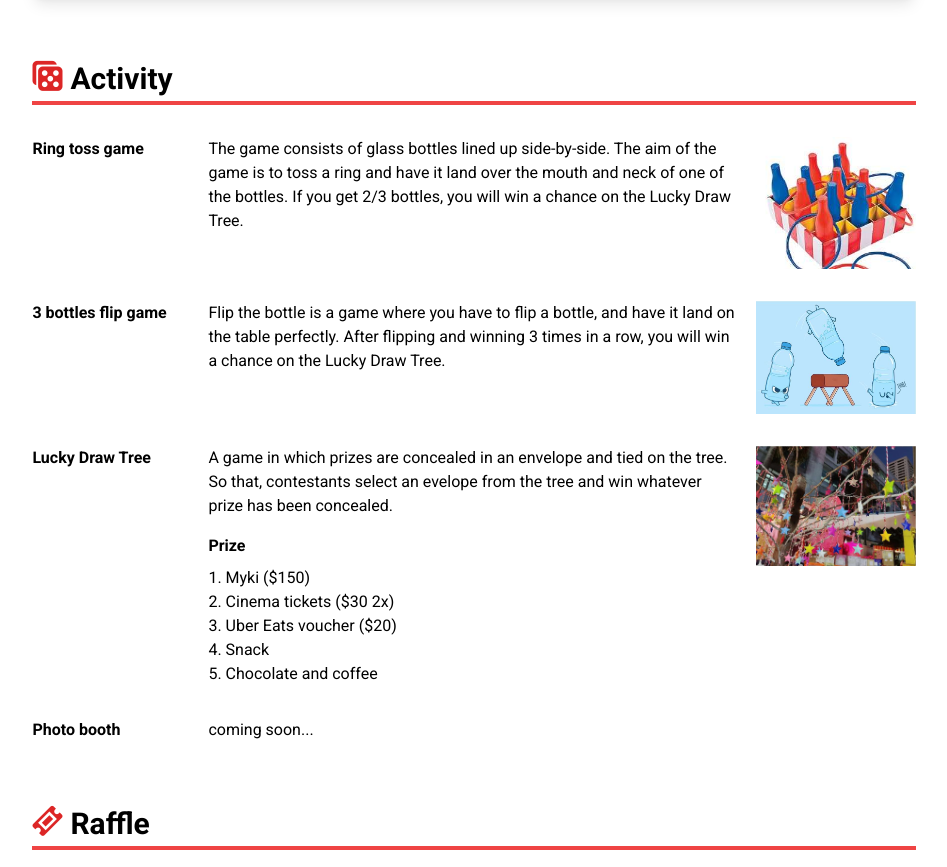
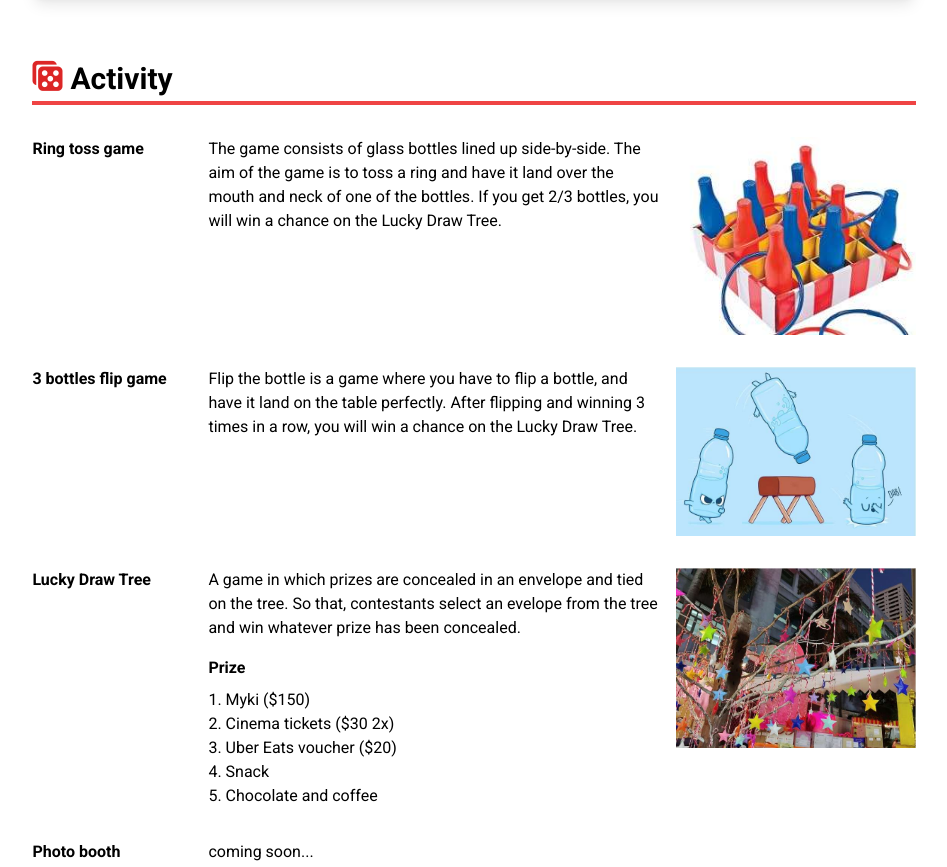
Before and after one commit to marketday-charity-gcm/marketday-charity-gcm.github.io, an Astro site: page / in a window 1280 px wide. Shown: the part 1121-1988 px from the top of the page, without its empty margins (166-1113 px from the left). Built offline with nearby package versions, Linux system fonts and the light colour scheme; Astro itself is replaced by a stand-in of ours; a web font is replaced by a local one.

Commit message:
update: activity image

```diff
--- a/src/pages/index.astro
+++ b/src/pages/index.astro
@@ -59,7 +59,7 @@ import '@splidejs/splide/css/core';
             </dt>
             <dd class="sm:flex gap-4">
               <p>The game consists of glass bottles lined up side-by-side. The aim of the game is to toss a ring and have it land over the mouth and neck of one of the bottles. If you get 2/3 bottles, you will win a chance on the Lucky Draw Tree.</p>
-              <span class="activity-list__image shrink-0 grow-0 mt-4 sm:mt-0 flex justify-center items-start"><img src="/activity/RingToss.jpg" width="160" alt=""></span>
+              <span class="activity-list__image shrink-0 grow-0 mt-4 sm:mt-0 flex justify-center items-start"><img src="/activity/RingToss.jpg" width="240" alt=""></span>
             </dd>
           </div>
           <div class="activity-list__set">
@@ -68,7 +68,7 @@ import '@splidejs/splide/css/core';
             </dt>
             <dd class="sm:flex gap-4">
               <p>Flip the bottle is a game where you have to flip a bottle, and have it land on the table perfectly. After flipping and winning 3 times in a row, you will win a chance on the Lucky Draw Tree.</p>
-              <span class="activity-list__image shrink-0 grow-0 mt-4 sm:mt-0 flex justify-center items-start"><img src="/activity/FlipBottle.jpg" width="160" alt=""></span>
+              <span class="activity-list__image shrink-0 grow-0 mt-4 sm:mt-0 flex justify-center items-start"><img src="/activity/FlipBottle.jpg" width="240" alt=""></span>
           </dd>
           </div>
           <div class="activity-list__set">
@@ -87,7 +87,7 @@ import '@splidejs/splide/css/core';
                   <li>Chocolate and coffee</li>
                 </ol>
               </div>
-              <span class="activity-list__image shrink-0 grow-0 mt-4 sm:mt-0 flex justify-center items-start"><img src="/activity/LuckyDrawTree.jpg" width="160" alt=""></span>
+              <span class="activity-list__image shrink-0 grow-0 mt-4 sm:mt-0 flex justify-center items-start"><img src="/activity/LuckyDrawTree.jpg" width="240" alt=""></span>
             </dd>
           </div>
           <div class="activity-list__set">
```
